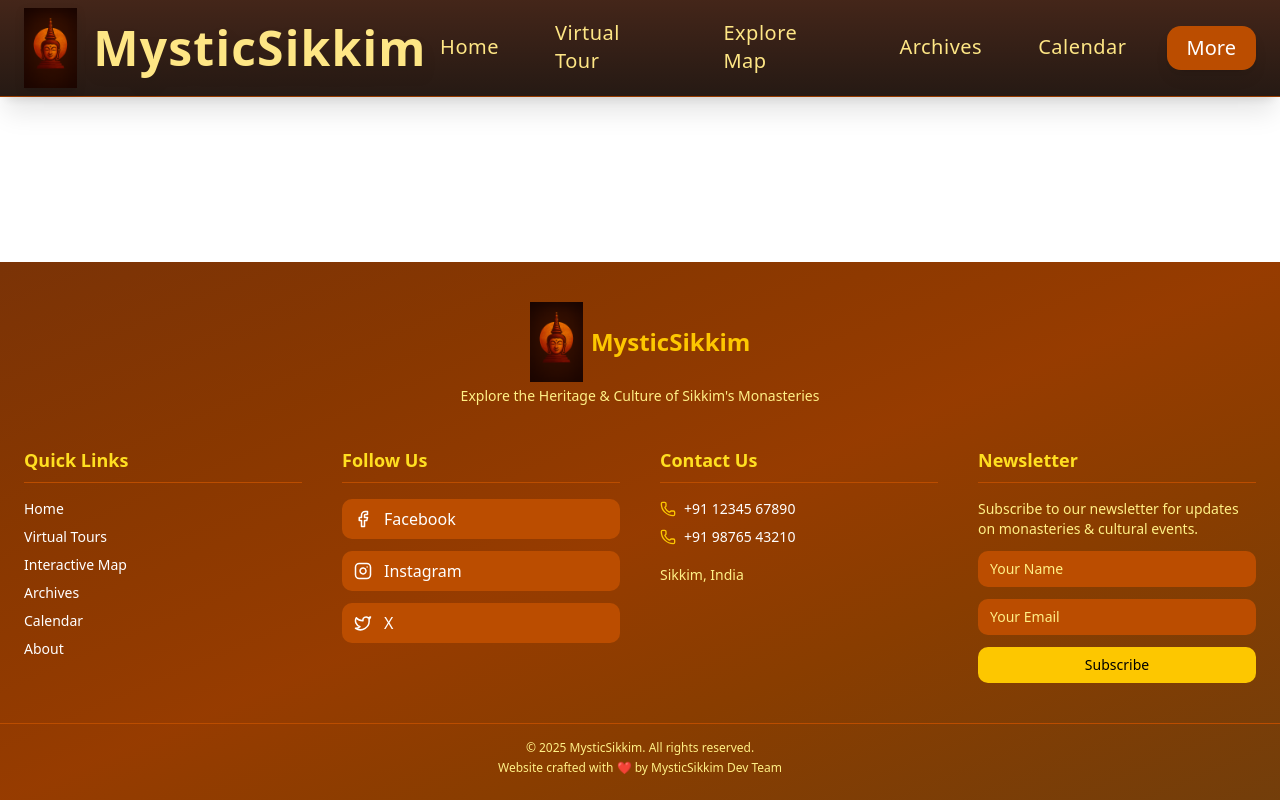
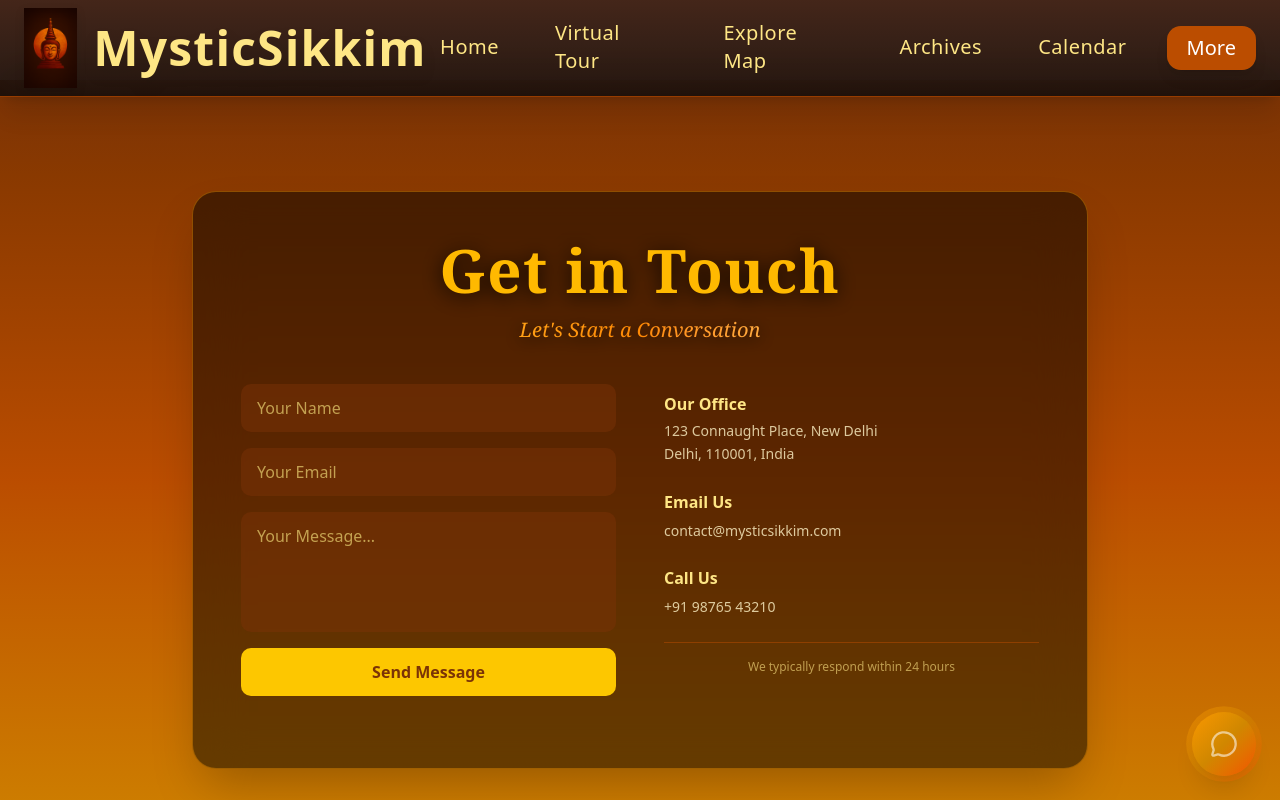
Before and after one commit to KaranGupta2005/SIH-project, a React (Vite) app in the folder SIH/frontend/MysticSikkim/: page /contact in a window 1280 px wide. Shown: the top 800 px of the page. Built offline with nearby package versions, Linux system fonts and the light colour scheme.

Commit message:
Contact Us page

```diff
--- a/SIH/frontend/MysticSikkim/src/App.jsx
+++ b/SIH/frontend/MysticSikkim/src/App.jsx
@@ -10,6 +10,7 @@ import Calendar from "./pages/Calendar";
 import Signup from "./pages/Signup";
 import Login from "./pages/Login";
 import FloatingChatbot from "./components/chatbot";
+import ContactUs from "./pages/ContactUs";
 
 function App() {
   return (
@@ -28,6 +29,7 @@ function App() {
             <Route path="/calendar" element={<Calendar />} />
             <Route path="/signup" element={<Signup />} />
             <Route path="/login" element={<Login />} />
+            <Route path="/contact" element={<ContactUs />} />
           </Routes>
         </main>
 
--- a/SIH/frontend/MysticSikkim/src/pages/ContactUs.jsx
+++ b/SIH/frontend/MysticSikkim/src/pages/ContactUs.jsx
@@ -15,6 +15,7 @@ const ContactUs = () => {
   const [formMessage, setFormMessage] = useState({ text: "", type: "" });
   const [isSubmitting, setIsSubmitting] = useState(false);
 
+  // Particle initialization
   const initParticles = useCallback((canvas) => {
     particlesArrayRef.current = [];
     const numberOfParticles = Math.min(
@@ -41,25 +42,17 @@ const ContactUs = () => {
   }, []);
 
   const updateParticle = useCallback((particle, canvas, mouse) => {
-    if (particle.x > canvas.width || particle.x < 0) {
-      particle.directionX = -particle.directionX;
-    }
-    if (particle.y > canvas.height || particle.y < 0) {
-      particle.directionY = -particle.directionY;
-    }
+    if (particle.x > canvas.width || particle.x < 0) particle.directionX = -particle.directionX;
+    if (particle.y > canvas.height || particle.y < 0) particle.directionY = -particle.directionY;
 
     if (mouse.x !== null && mouse.y !== null) {
       const dx = mouse.x - particle.x;
       const dy = mouse.y - particle.y;
       const distance = Math.sqrt(dx * dx + dy * dy);
-
       if (distance < mouse.radius + particle.size) {
-        const force =
-          (mouse.radius + particle.size - distance) /
-          (mouse.radius + particle.size);
+        const force = (mouse.radius + particle.size - distance) / (mouse.radius + particle.size);
         const forceDirectionX = dx / distance;
         const forceDirectionY = dy / distance;
-
         particle.x -= forceDirectionX * force * 3;
         particle.y -= forceDirectionY * force * 3;
       }
@@ -93,24 +86,17 @@ const ContactUs = () => {
 
     canvas.width = window.innerWidth;
     canvas.height = window.innerHeight;
+    mouseRef.current.radius = Math.min(80, (canvas.height * canvas.width) / 15000);
 
-    mouseRef.current.radius = Math.min(
-      80,
-      (canvas.height * canvas.width) / 15000
-    );
-
-    const handleMouseMove = (event) => {
-      mouseRef.current.x = event.clientX;
-      mouseRef.current.y = event.clientY;
+    const handleMouseMove = (e) => {
+      mouseRef.current.x = e.clientX;
+      mouseRef.current.y = e.clientY;
     };
 
     const handleResize = () => {
       canvas.width = window.innerWidth;
       canvas.height = window.innerHeight;
-      mouseRef.current.radius = Math.min(
-        80,
-        (canvas.height * canvas.width) / 15000
-      );
+      mouseRef.current.radius = Math.min(80, (canvas.height * canvas.width) / 15000);
       initParticles(canvas);
     };
 
@@ -123,28 +109,20 @@ const ContactUs = () => {
     return () => {
       window.removeEventListener("mousemove", handleMouseMove);
       window.removeEventListener("resize", handleResize);
-      if (animationFrameId.current) {
-        cancelAnimationFrame(animationFrameId.current);
-      }
+      if (animationFrameId.current) cancelAnimationFrame(animationFrameId.current);
     };
   }, [initParticles, animate]);
 
   const handleInputChange = useCallback(
     (e) => {
       const { name, value } = e.target;
-      setFormState((prevState) => ({ ...prevState, [name]: value }));
-
-      if (formMessage.text) {
-        setFormMessage({ text: "", type: "" });
-      }
+      setFormState((prev) => ({ ...prev, [name]: value }));
+      if (formMessage.text) setFormMessage({ text: "", type: "" });
     },
     [formMessage.text]
   );
 
-  const validateEmail = (email) => {
-    const emailRegex = /^[^\s@]+@[^\s@]+\.[^\s@]+$/;
-    return emailRegex.test(email);
-  };
+  const validateEmail = (email) => /^[^\s@]+@[^\s@]+\.[^\s@]+$/.test(email);
 
   const handleSubmit = async (e) => {
     e.preventDefault();
@@ -163,55 +141,48 @@ const ContactUs = () => {
     }
 
     try {
+      // Simulate sending
       await new Promise((resolve) => setTimeout(resolve, 1000));
-      setFormMessage({
-        text: `Thank you, ${formState.name}! We'll be in touch within 24 hours.`,
-        type: "success",
-      });
+      setFormMessage({ text: `Thank you, ${formState.name}! We'll be in touch within 24 hours.`, type: "success" });
       setFormState({ name: "", email: "", message: "" });
-    } catch (error) {
+    } catch {
       setFormMessage({ text: "Something went wrong. Please try again.", type: "error" });
     } finally {
       setIsSubmitting(false);
     }
 
-    setTimeout(() => {
-      setFormMessage({ text: "", type: "" });
-    }, 5000);
+    setTimeout(() => setFormMessage({ text: "", type: "" }), 5000);
   };
 
   const messageClasses = useMemo(() => {
     if (!formMessage.text) return "opacity-0";
-    return formMessage.type === "success"
-      ? "text-green-400 opacity-100"
-      : "text-red-400 opacity-100";
+    return formMessage.type === "success" ? "text-green-400 opacity-100" : "text-red-400 opacity-100";
   }, [formMessage]);
 
   return (
     <>
       <canvas
-        id="particle-canvas"
         ref={canvasRef}
         aria-hidden="true"
         className="fixed top-0 left-0 w-full h-full -z-10"
-      ></canvas>
+      />
 
       <div className="relative min-h-screen w-screen flex items-center justify-center p-4">
-        <div className="absolute inset-0 bg-gradient-to-b from-amber-900/40 via-black/60 to-black/90"></div>
+        <div className="absolute inset-0 bg-gradient-to-b from-amber-900 via-amber-700 to-yellow-600"></div>
 
         <div className="relative z-10 w-full max-w-4xl mx-auto">
           <motion.div
             initial={{ opacity: 0, y: 40 }}
             animate={{ opacity: 1, y: 0 }}
             transition={{ duration: 0.8, ease: "easeOut" }}
-            className="rounded-2xl shadow-2xl overflow-hidden p-8 md:p-12 backdrop-blur-xl bg-black/40 border border-amber-500/30"
+            className="rounded-3xl shadow-2xl overflow-hidden p-8 md:p-12 backdrop-blur-xl bg-black/50 border border-amber-500/40"
           >
             <header className="text-center">
               <motion.h1
                 initial={{ opacity: 0, scale: 0.9 }}
                 animate={{ opacity: 1, scale: 1 }}
                 transition={{ duration: 0.6 }}
-                className="text-4xl md:text-6xl font-serif font-extrabold text-amber-500 tracking-wide drop-shadow-[0_3px_10px_rgba(0,0,0,0.85)]"
+                className="text-4xl md:text-6xl font-serif font-extrabold text-amber-400 tracking-wide drop-shadow-[0_3px_10px_rgba(0,0,0,0.85)]"
               >
                 Get in Touch
               </motion.h1>
@@ -219,7 +190,7 @@ const ContactUs = () => {
                 initial={{ opacity: 0, y: 20 }}
                 animate={{ opacity: 1, y: 0 }}
                 transition={{ delay: 0.3, duration: 0.6 }}
-                className="mt-4 text-lg md:text-xl font-serif italic bg-gradient-to-r from-amber-400 via-orange-500 to-red-500 bg-clip-text text-transparent drop-shadow-[0_3px_8px_rgba(0,0,0,0.8)]"
+                className="mt-4 text-lg md:text-xl font-serif italic bg-gradient-to-r from-amber-300 via-orange-400 to-yellow-200 bg-clip-text text-transparent drop-shadow-[0_3px_8px_rgba(0,0,0,0.8)]"
               >
                 Let's Start a Conversation
               </motion.p>
@@ -228,29 +199,10 @@ const ContactUs = () => {
             <div className="mt-10 grid grid-cols-1 md:grid-cols-2 gap-8 md:gap-12 items-start">
               {/* Contact Form */}
               <form className="flex flex-col gap-4" onSubmit={handleSubmit}>
-                <input
-                  type="text"
-                  name="name"
-                  required
-                  placeholder="Your Name"
-                  value={formState.name}
-                  onChange={handleInputChange}
-                  disabled={isSubmitting}
-                  className="form-input w-full px-4 py-3 bg-amber-900/50 rounded-lg text-white placeholder-yellow-200/60 focus:outline-none focus:ring-2 focus:ring-yellow-400 transition-all duration-300 disabled:opacity-50"
-                />
-
-                <input
-                  type="email"
-                  name="email"
-                  required
-                  placeholder="Your Email"
-                  value={formState.email}
-                  onChange={handleInputChange}
-                  disabled={isSubmitting}
-                  className="form-input w-full px-4 py-3 bg-amber-900/50 rounded-lg text-white placeholder-yellow-200/60 focus:outline-none focus:ring-2 focus:ring-yellow-400 transition-all duration-300 disabled:opacity-50"
-                />
-
+                {["name", "email", "message"].map((field, idx) =>
+                  field === "message" ? (
                     <textarea
+                      key={idx}
                       name="message"
                       rows="4"
                       required
@@ -259,7 +211,21 @@ const ContactUs = () => {
                       onChange={handleInputChange}
                       disabled={isSubmitting}
                       className="form-input w-full px-4 py-3 bg-amber-900/50 rounded-lg text-white placeholder-yellow-200/60 focus:outline-none focus:ring-2 focus:ring-yellow-400 transition-all duration-300 resize-none disabled:opacity-50"
-                ></textarea>
+                    />
+                  ) : (
+                    <input
+                      key={idx}
+                      type={field === "email" ? "email" : "text"}
+                      name={field}
+                      required
+                      placeholder={`Your ${field.charAt(0).toUpperCase() + field.slice(1)}`}
+                      value={formState[field]}
+                      onChange={handleInputChange}
+                      disabled={isSubmitting}
+                      className="form-input w-full px-4 py-3 bg-amber-900/50 rounded-lg text-white placeholder-yellow-200/60 focus:outline-none focus:ring-2 focus:ring-yellow-400 transition-all duration-300 disabled:opacity-50"
+                    />
+                  )
+                )}
 
                 <motion.button
                   whileHover={{ scale: 1.05 }}
```
Lines whose indentation alone changed are shown as unchanged.
